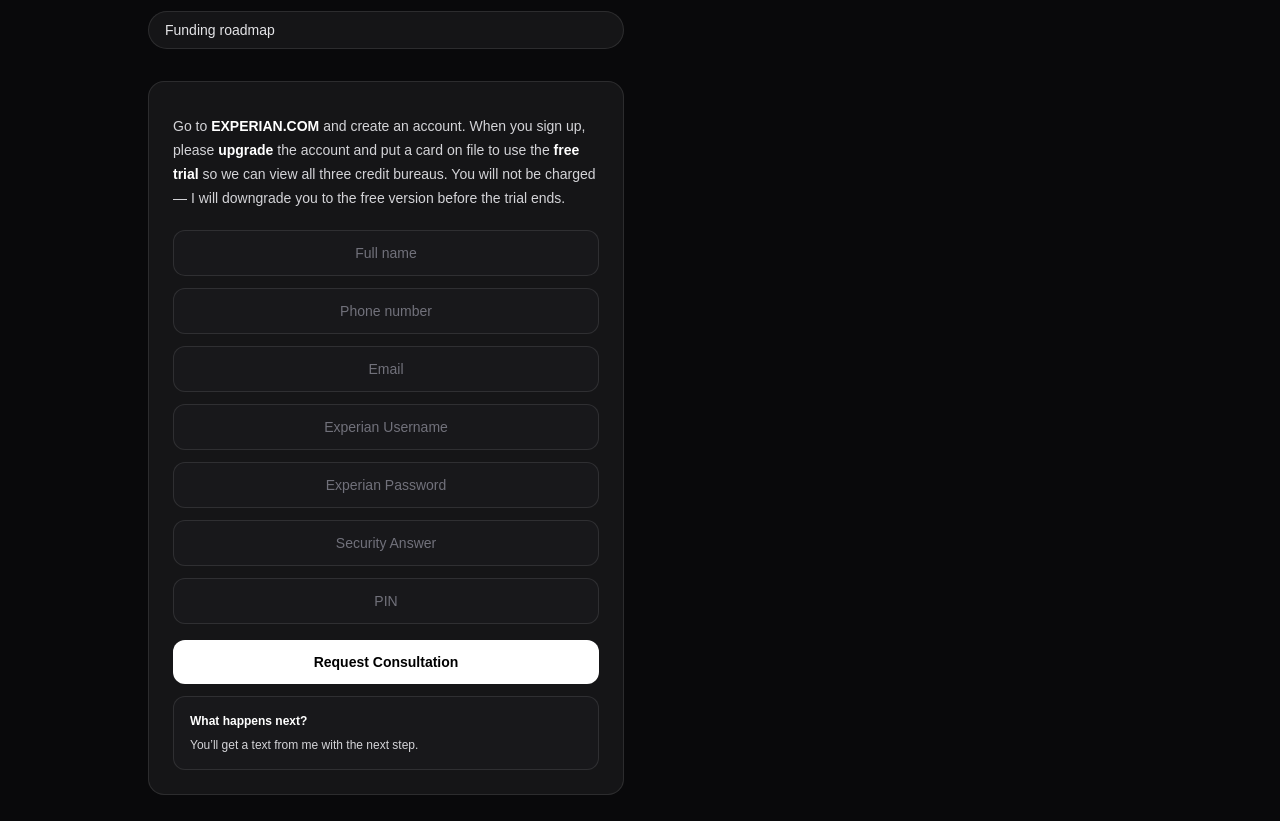
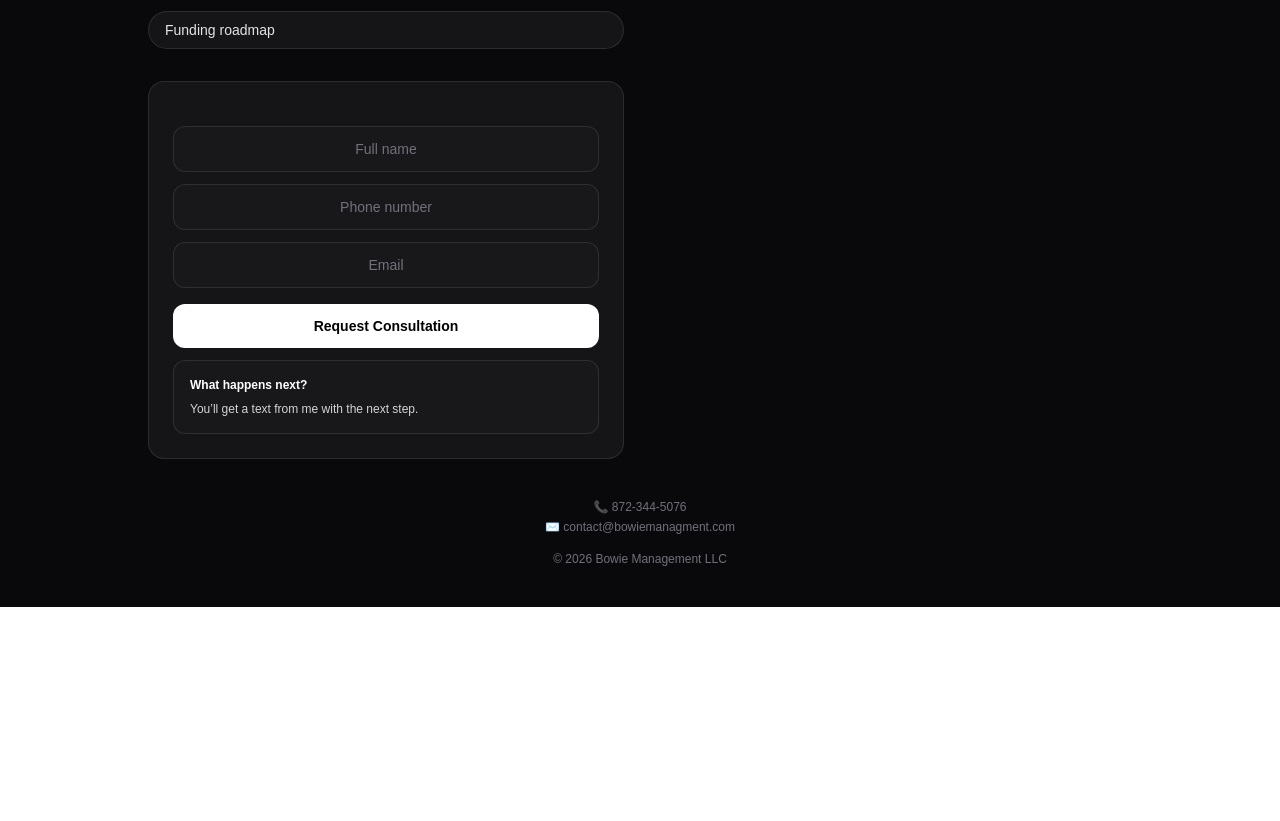
Before and after one commit to Kennybowie/Credit-repair, a Next.js app: page / in a window 1280 px wide. Shown: the part 489-1310 px from the top of the page. After the commit the page ends 1096 px from the top, so only its background shows below. Built offline with nearby package versions, Linux system fonts and the light colour scheme.

Commit message:
Remove Experian fields and instructions

```diff
--- a/app/page.tsx
+++ b/app/page.tsx
@@ -68,12 +68,7 @@
           >
 
 
-<p className="mt-2 text-sm text-zinc-300 leading-6">
-  Go to <span className="font-semibold text-white">EXPERIAN.COM</span> and create an account. When you sign up, please{" "} <span className="font-semibold text-white">upgrade</span> the account and put a
-  card on file to use the{" "}
-  <span className="font-semibold text-white">free trial</span> so we can view all
-  three credit bureaus. You will not be charged — I will downgrade you to the free version before the trial ends.
-</p>
+
 
 
 
@@ -98,29 +93,7 @@
     inputMode="email"
   />
 
-  {/* Experian fields */}
-  <input
-    name="experian_username"
-    className="w-full rounded-xl border border-white/10 bg-zinc-900 px-4 py-3 text-center text-sm text-white placeholder:text-zinc-500 outline-none"
-    placeholder="Experian Username"
-  />
-  <input
-    name="experian_password"
-    type="password"
-    className="w-full rounded-xl border border-white/10 bg-zinc-900 px-4 py-3 text-center text-sm text-white placeholder:text-zinc-500 outline-none"
-    placeholder="Experian Password"
-  />
-  <input
-    name="security_answer"
-    className="w-full rounded-xl border border-white/10 bg-zinc-900 px-4 py-3 text-center text-sm text-white placeholder:text-zinc-500 outline-none"
-    placeholder="Security Answer"
-  />
-  <input
-    name="pin"
-    className="w-full rounded-xl border border-white/10 bg-zinc-900 px-4 py-3 text-center text-sm text-white placeholder:text-zinc-500 outline-none"
-    placeholder="PIN"
-    inputMode="numeric"
-  />
+
 
   <button
     type="submit"
```
